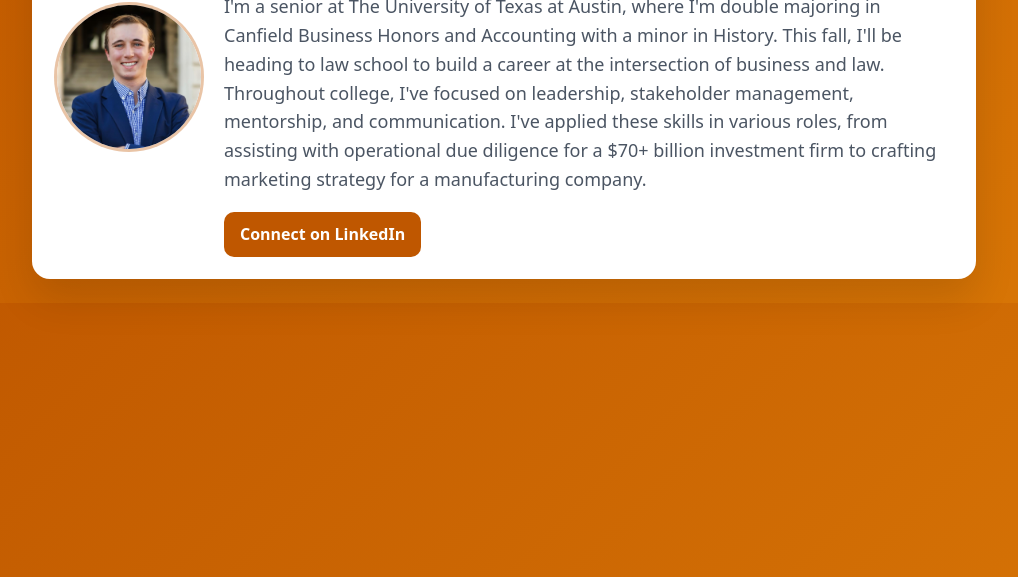
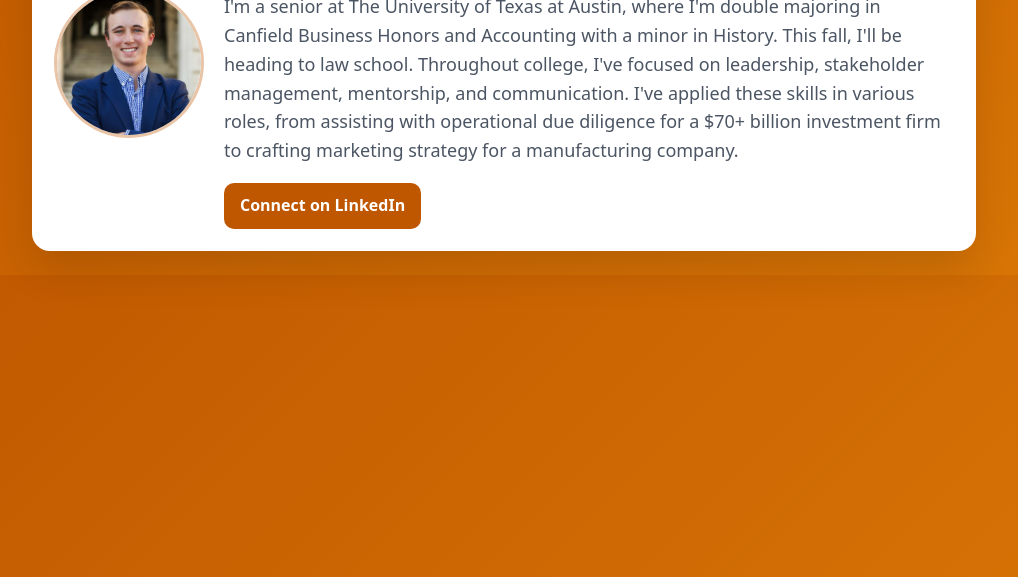
Before and after one commit to nolanwatson21/personal-website, a plain HTML site: page index.html in a window 1280 px wide. Shown: the part 223-800 px from the top of the page, without its empty margins (136-1154 px from the left). Drawn offline with Linux system fonts and the light colour scheme.

Commit message:
Update index.html

```diff
--- a/index.html
+++ b/index.html
@@ -19,8 +19,7 @@
           <p class="subhead">
             I'm a senior at The University of Texas at Austin, where I'm double majoring in
             Canfield Business Honors and Accounting with a minor in History. This fall, I'll be
-            heading to law school to build a career at the intersection of business and law.
-            Throughout college, I've focused on leadership, stakeholder management, mentorship, and
+            heading to law school. Throughout college, I've focused on leadership, stakeholder management, mentorship, and
             communication. I've applied these skills in various roles, from assisting with operational due
             diligence for a $70+ billion investment firm to crafting marketing strategy for a manufacturing company.          </p>
 
```
